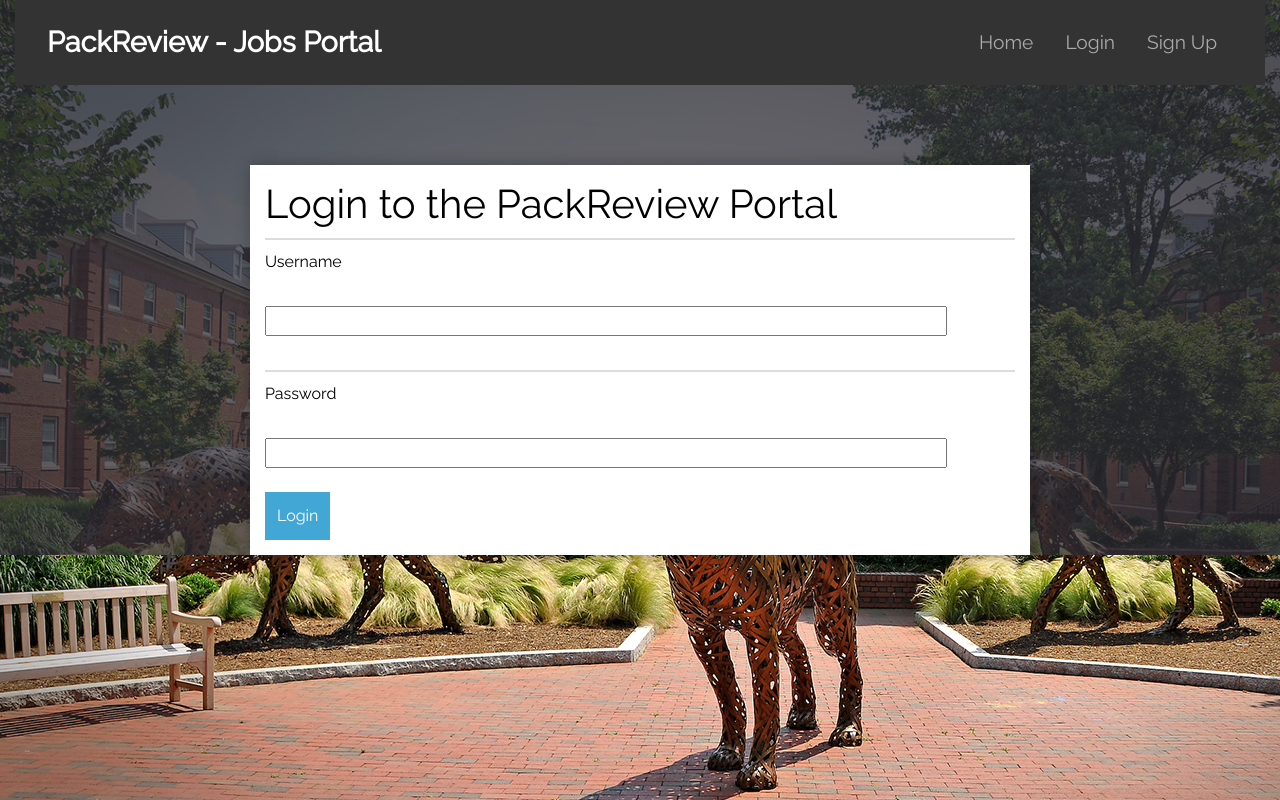
After one commit to kunalshah03/PackReview_Part2, a Flask app: template app/templates/login.html in a window 1280 px wide. The commit adds this page. Run offline with Flask 2, Linux system fonts and the light colour scheme; the template is opened without the code that fills it, so the values that code supplies are empty; some libraries are stand-ins or nearby versions.

Commit message:
Added user signup and login

```diff
--- a/app/__init__.py
+++ b/app/__init__.py
@@ -2,11 +2,15 @@ from flask import Flask
 from app.config import Config
 from flask_sqlalchemy import SQLAlchemy
 from flask_migrate import Migrate
+from flask_session import Session
 
 app = Flask(__name__)
 app.config.from_object(Config)
 db = SQLAlchemy(app)
 migrate = Migrate(app, db)
+app.config["SESSION_PERMANENT"] = False
+app.config["SESSION_TYPE"] = "filesystem"
+Session(app)
 
 @app.before_first_request
 def create_table():
--- a/app/routes.py
+++ b/app/routes.py
@@ -1,15 +1,18 @@
-from flask import render_template, request, redirect
+from flask import render_template, request, redirect, session
 from app import app, db
 from app.models import Reviews
 from utils import get_DB
 
 jobsDB  = None
+usersDb = None
 db = None
 
 def intializeDB():
-    global jobsDB, db
+    global jobsDB, db, usersDb
     db = get_DB()
+    usersDb = db.Users
     jobsDB = db.Jobs
+
 
 def process_jobs(job_list):
     processed = list()
@@ -37,7 +40,6 @@ def page_content():
     """An API for the user to view all the reviews entered"""
     intializeDB()
     entries = get_all_jobs()
-    print(entries)
     return render_template('page_content.html', entries=entries)
 
 @app.route('/pageContentPost', methods=['POST'])
@@ -59,8 +61,7 @@ def page_content_post():
 def home():
     """An API for the user to be able to access the homepage through the navbar"""
     intializeDB()
-    entries = get_all_jobs()
-    return render_template('index.html', entries=entries)
+    return render_template('index.html')
 
 
 @app.route('/add', methods=['POST'])
@@ -89,6 +90,58 @@ def add():
             jobsDB.insert_one(job)
 
         return redirect('/')
+
+@app.route('/logout')
+def logout():
+   session.pop('username', None)
+   return redirect('/')
+
+@app.route("/login", methods=["POST", "GET"])
+def login():
+
+    intializeDB()
+    if 'username' in session.keys() and session['username']:
+        return redirect("/")
+
+    if request.method == "POST":
+        username = request.form.get("username")
+        user = usersDb.find_one({"username": username})
+        passw =  request.form.get("password")
+
+        if user and user["password"] == passw:
+            session["username"] = username
+            return redirect("/")
+        else:
+            return redirect("/")
+
+    return render_template("login.html")
+
+@app.route("/signup", methods=["POST", "GET"])
+def signup():
+
+    intializeDB()
+    if 'username' in session.keys() and session['username']:
+        print("User ", session['username']," already logged in")
+        return redirect("/")
+
+    if request.method == "POST":
+        username = request.form.get("username")
+        user = usersDb.find_one({"username": username})
+        passw =  request.form.get("password")
+
+        #new user
+        if not user:
+            user = {
+                "username": username,
+                "password": passw,
+                "reviews": list()
+            }
+            usersDb.insert_one(user)
+
+        session["username"] = username
+        return redirect("/")
+
+    return render_template("signup.html")
 
 # @app.route('/update/<int:id>')
 # def updateRoute(id):
--- a/app/templates/base.html
+++ b/app/templates/base.html
@@ -21,21 +21,31 @@
 
     <div class="col-md-12">
         <div class="navbar">
-        <nav class="navbar navbar-sm">
-            <div class="navbar-brand">NC State Campus Jobs</div>
+            <nav class="navbar navbar-md">
+                <div class="navbar-brand">PackReview - Jobs Portal</div>
                 <ul class="nav">
                     <li class="nav-item">
-                    <a class="nav-link" href="/">HOME</a>
+                        <a class="nav-link" href="/">Home</a>
+                    </li>
+                    {% if session['username'] %}
+                    <li class="nav-item">
+                        <a class="nav-link" href="#">Hello, {{session['username']}}</a>
                     </li>
                     <li class="nav-item">
-                    <a class="nav-link" href="#">PORTFOLIO</a>
+                        <a class="nav-link" href="#">My Jobs</a>
                     </li>
                     <li class="nav-item">
-                    <a class="nav-link" href="#">ABOUT</a>
+                        <a class="nav-link" href="/logout">Logout</a>
+                    </li>
+                    {% else %}
+                    <li class="nav-item">
+                        <a class="nav-link" href="/login">Login</a>
                     </li>
                     <li class="nav-item">
-                    <a class="nav-link" href="#">CONTACT</a>
+                        <a class="nav-link" href="/signup">Sign Up</a>
                     </li>
+                    {% endif %}
+
                 </ul>
             </nav>
         </div>
--- /dev/null
+++ b/app/templates/login.html
@@ -0,0 +1,48 @@
+{% extends "base.html" %}
+
+{% block content %}
+
+<!DOCTYPE html>
+<html lang="en">
+    <title>Login</title>
+<head>
+    <meta charset="UTF-8" />
+    <meta http-equiv="X-UA-Compatible" content="IE=edge,chrome=1">
+    <meta name="viewport" content="width=device-width, initial-scale=1.0">
+    <link rel="stylesheet" href="{{url_for('static', filename='/css/style.css')}}"/>
+</head>
+<body>
+
+<section>
+    <div class="rt-container">
+          <div class="col-rt-12">
+              <div class="Scriptcontent">
+
+<div class="feedback">
+<form method="post" action="/signup">
+<h1>Login to the PackReview Portal
+</h1>
+    <hr class="survey-hr">
+        <label for="m_3189847521540640526commentText">Username</label><br/><br/>
+        <input type="text" cols="75" name="username" rows="5" style="100%" size = "80%" required></input><br>
+    <br>
+
+    <hr class="survey-hr">
+        <label for="m_3189847521540640526commentText">Password</label><br/><br/>
+        <input type="password" cols="75" name="password" rows="5" style="100%" size = "80%" required></input><br>
+    <br>
+
+
+      <div class="clear"></div>
+    <input style="background:#43a7d5;color:#fff;padding:12px;border:0" type="submit" value="Login">&nbsp;
+    </form>
+</div>
+</div>
+</div>
+</div>
+</section>
+
+</body>
+</html>
+
+{% endblock %}
--- a/requirements.txt
+++ b/requirements.txt
@@ -1,8 +1,10 @@
 alembic==1.7.7
+cachelib==0.9.0
 click==8.1.3
 dnspython==2.2.1
 Flask==2.1.2
 Flask-Migrate==3.1.0
+Flask-Session==0.4.0
 Flask-SQLAlchemy==2.5.1
 Flask-WTF==1.0.1
 itsdangerous==2.1.2
```
Also changed, not shown: app/templates/index.html (+15 -5 lines), app/templates/signup.html (added, +48 -0 lines), 1 other file. Lines whose indentation alone changed are shown as unchanged.
